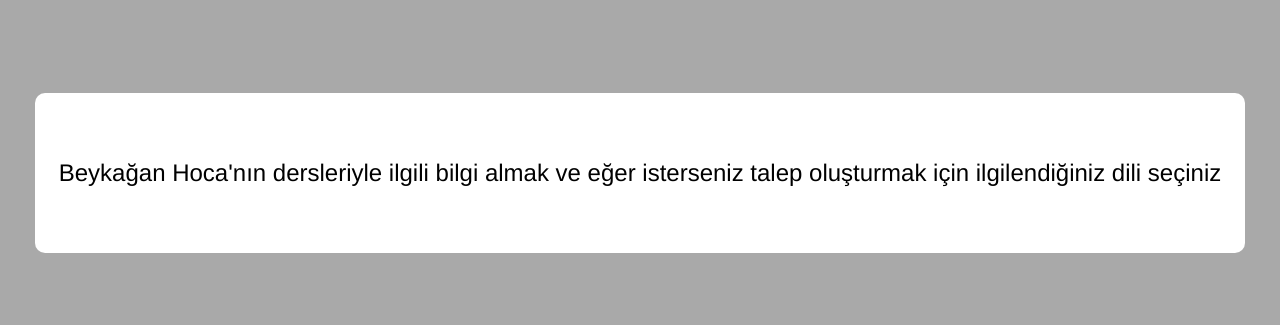
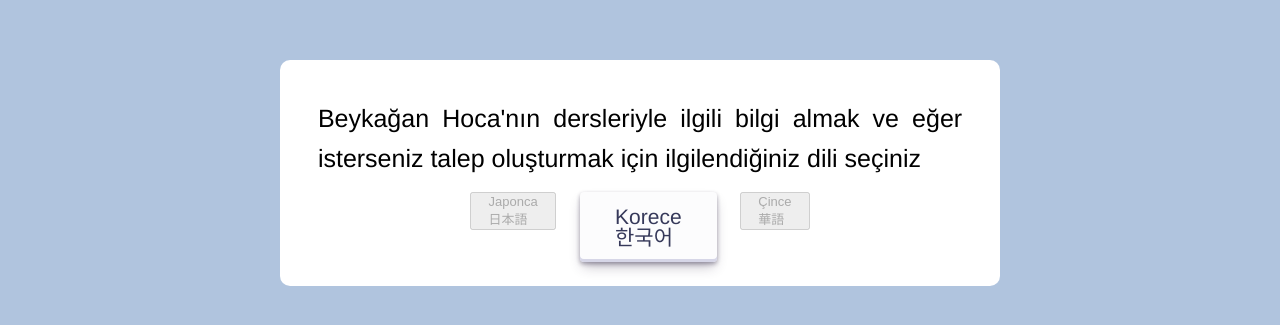
Before and after one commit to The-Linguist/japonca-korece-cince-bursa-ozel-ders, a plain HTML site: page index.html in a window 1280 px wide. Shown: the part 227-552 px from the top of the page. Drawn offline with Linux system fonts and the light colour scheme.

Commit message:
basic design

```diff
--- a/gorunum.css
+++ b/gorunum.css
@@ -1,26 +1,31 @@
 *, *::before, *::after{
-  box-sizing: border-box;
+  box-sizing: border-box; margin: 0px; padding: 0px;
 }
 main{
-  background-color: darkgray;
+  background-color: LightSteelBlue;
   position: fixed; left: 0px; top: 0px; width:100vw; height: 100%;
   display: flex; justify-content: center; align-items: center;
+  z-index: 99;
 }
 .mesajIcerenDiv{
   background-color: white;
-  min-width:40vmin; min-height: 20vmin;
+  min-width: 40vmin; min-height: 20vmin;
+  max-width: 90vmin;
   padding: 3ch;
   border-radius: 10px;
-  display: flex; justify-content: center; align-items: center;
+  display: flex; justify-content: center; align-items: center; flex-direction: column;
+  text-align: justify; text-align-last: left;
+  line-height: 5ch;
 }
 p{
-  font-size: 3vmin;
+  font-size: 25px;
   font-family: "SF Pro","Helvetica","Roboto","Segoe UI Light","Segoe UI",sans-serif;
+  margin: 1ch;
 }
-/*
-<!-- HTML !-->
-<button class="button-30" role="button">Button 30</button>
-*/
+iframe{
+  position: fixed; top:0px; left:0px; width:100vw; height: 100%;
+  border: 0px;
+}
 /* CSS */
 .button-30 {
   align-items: center;
@@ -39,17 +44,18 @@ p{
   line-height: 1;
   list-style: none;
   overflow: hidden;
-  padding-left: 16px;
-  padding-right: 16px;
+  /* padding-left: 16px; */
+  /* padding-right: 16px; */
+  padding: 3ch;
   position: relative;
-  text-align: left;
+  text-align: center;
   text-decoration: none;
   transition: box-shadow .15s,transform .15s;
   user-select: none;
   -webkit-user-select: none;
   touch-action: manipulation;
   will-change: box-shadow,transform;
-  font-size: 18px;
+  font-size: 21px;
 }
 
 .button-30:focus {
--- a/index.html
+++ b/index.html
@@ -1,4 +1,4 @@
-<html>
+<html lang="tr" dir="ltr">
   <head>
     <meta name="viewport" content="width=device-width, initial-scale=1.0">
     <meta charset="utf-8">
@@ -6,12 +6,30 @@
     <link rel="stylesheet" href="gorunum.css">
   </head>
   <body>
+    <iframe src=""></iframe>
     <main>
       <div class="mesajIcerenDiv">
         <p>Beykağan Hoca'nın dersleriyle ilgili bilgi almak ve eğer isterseniz talep oluşturmak için ilgilendiğiniz dili seçiniz</p>
+        <div class="" style="text-align:center;">
+          <button style="text-align:center; font-size: 13px; padding-left: 16px; padding-right: 16px;" role="button" disabled>Japonca<br>日本語</button>&nbsp;&nbsp;&nbsp;&nbsp;&nbsp;
+          <button class="button-30" role="button">Korece<br>한국어</button>&nbsp;&nbsp;&nbsp;&nbsp;&nbsp;
+          <button style="text-align:center; font-size: 13px; padding-left: 16px; padding-right: 16px;" role="button" disabled>Çince<br>華語</button>
+        </div>
       </div>
     </main>
-
-
+    <script type="text/javascript">
+      const main = document.getElementsByTagName('main')[0];
+      const freym = document.getElementsByTagName('iframe')[0];
+      const secimJaponca = document.getElementsByTagName('button')[0];
+      const secimKorece = document.getElementsByTagName('button')[1];
+      const secimCince = document.getElementsByTagName('button')[2];
+      secimKorece.addEventListener("mouseup",koreceHtmlYukle);
+      function koreceHtmlYukle() {
+        freym.src = "korece.html";
+        setTimeout(function () {
+          main.style.display = "none";
+        }, 500);
+      }
+    </script>
   </body>
 </html>
```
Also changed, not shown: korece.html (added, +9 -0 lines).
